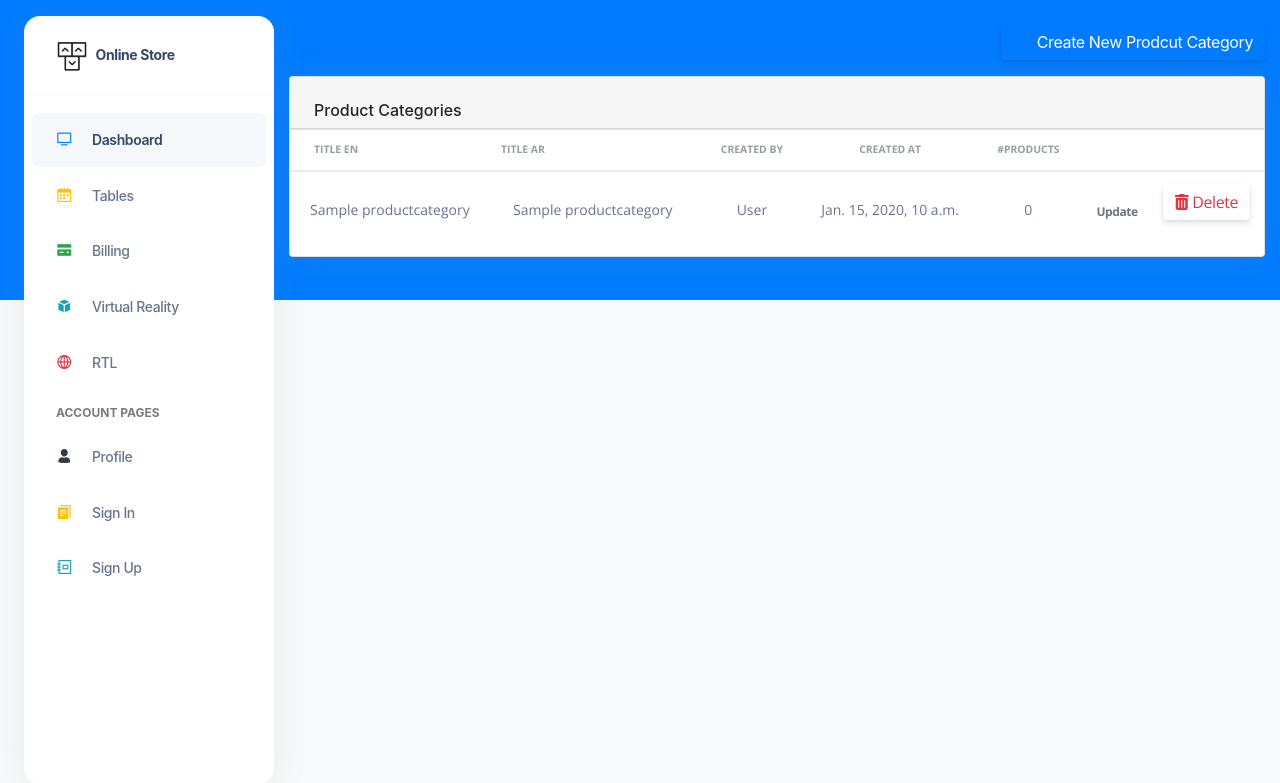
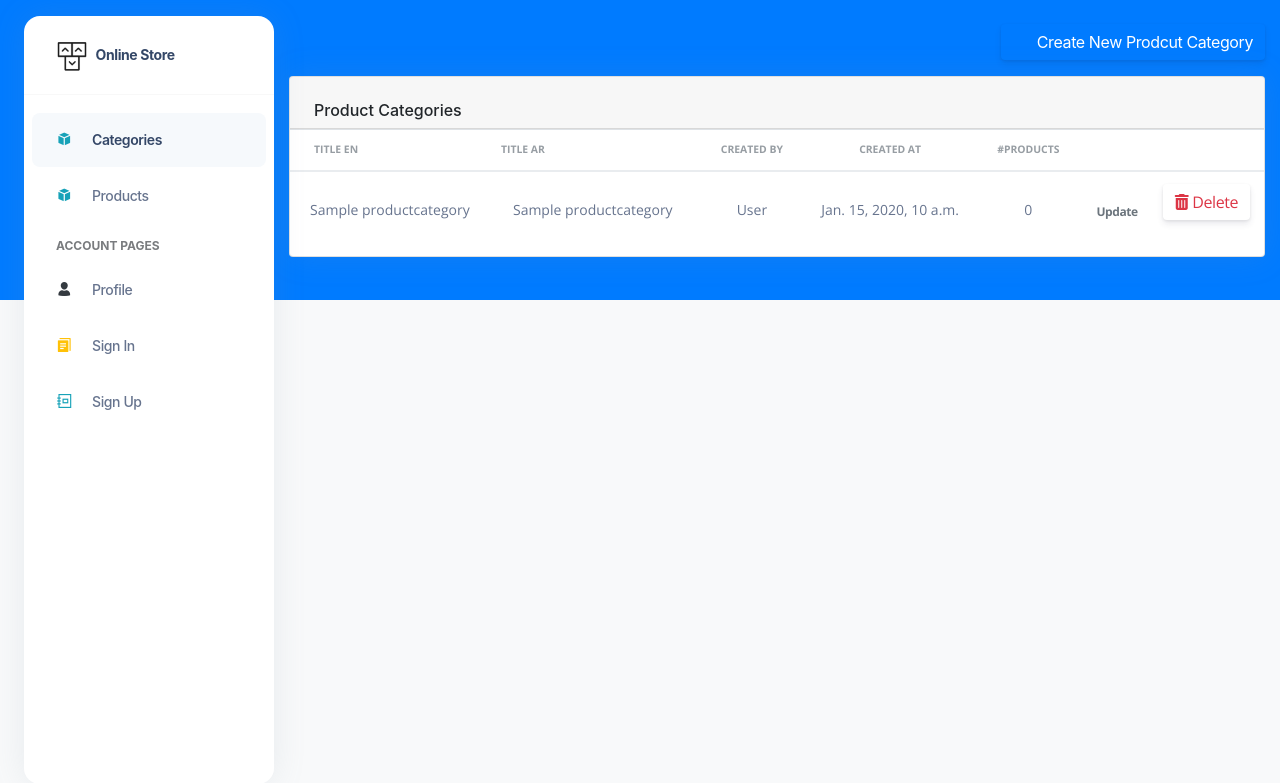
Before and after one commit to abdulrahmanyaf/online-store, a Django app: page /admin-panel/product-categories/ in a window 1280 px wide. Shown: the top 783 px of the page. Run offline with Django 4.2, Linux system fonts and the light colour scheme; tables that the repository leaves empty hold one stand-in row (values such as "Sample post"); data that the repository does not hold is empty; some libraries are stand-ins or nearby versions.

Commit message:
fixed sidebar for admin-panel

```diff
--- a/admin_panel/templates/admin_panel/base/sidebar.html
+++ b/admin_panel/templates/admin_panel/base/sidebar.html
@@ -1,4 +1,4 @@
-{% load static %}
+{% load static i18n %}
 <aside class="sidenav bg-white navbar navbar-vertical navbar-expand-xs border-0 border-radius-xl my-3 fixed-start ms-4 " id="sidenav-main">
     <div class="sidenav-header">
       <i class="fas fa-times p-3 cursor-pointer text-secondary opacity-5 position-absolute end-0 top-0 d-none d-xl-none" aria-hidden="true" id="iconSidenav"></i>
@@ -11,45 +11,22 @@
     <div class="collapse navbar-collapse  w-auto " id="sidenav-collapse-main">
       <ul class="navbar-nav">
         <li class="nav-item">
-          <a class="nav-link active" href="./pages/dashboard.html">
+          <a class="nav-link active" href="{% url 'admin_panel:product_category_list' %}">
             <div class="icon icon-shape icon-sm border-radius-md text-center me-2 d-flex align-items-center justify-content-center">
-              <i class="ni ni-tv-2 text-primary text-sm opacity-10"></i>
+              <i class="ni ni-app text-info text-sm opacity-10"></i>
             </div>
-            <span class="nav-link-text ms-1">Dashboard</span>
+            <span class="nav-link-text ms-1">{% translate 'Categories' %}</span>
           </a>
         </li>
         <li class="nav-item">
-          <a class="nav-link " href="./pages/tables.html">
-            <div class="icon icon-shape icon-sm border-radius-md text-center me-2 d-flex align-items-center justify-content-center">
-              <i class="ni ni-calendar-grid-58 text-warning text-sm opacity-10"></i>
-            </div>
-            <span class="nav-link-text ms-1">Tables</span>
-          </a>
-        </li>
-        <li class="nav-item">
-          <a class="nav-link " href="./pages/billing.html">
-            <div class="icon icon-shape icon-sm border-radius-md text-center me-2 d-flex align-items-center justify-content-center">
-              <i class="ni ni-credit-card text-success text-sm opacity-10"></i>
-            </div>
-            <span class="nav-link-text ms-1">Billing</span>
-          </a>
-        </li>
-        <li class="nav-item">
-          <a class="nav-link " href="./pages/virtual-reality.html">
+          <a class="nav-link " href="{% url 'admin_panel:product_list' %}">
             <div class="icon icon-shape icon-sm border-radius-md text-center me-2 d-flex align-items-center justify-content-center">
               <i class="ni ni-app text-info text-sm opacity-10"></i>
             </div>
-            <span class="nav-link-text ms-1">Virtual Reality</span>
+            <span class="nav-link-text ms-1">{% translate 'Products' %}</span>
           </a>
         </li>
-        <li class="nav-item">
-          <a class="nav-link " href="./pages/rtl.html">
-            <div class="icon icon-shape icon-sm border-radius-md text-center me-2 d-flex align-items-center justify-content-center">
-              <i class="ni ni-world-2 text-danger text-sm opacity-10"></i>
-            </div>
-            <span class="nav-link-text ms-1">RTL</span>
-          </a>
-        </li>
+
         <li class="nav-item mt-3">
           <h6 class="ps-4 ms-2 text-uppercase text-xs font-weight-bolder opacity-6">Account pages</h6>
         </li>
```
